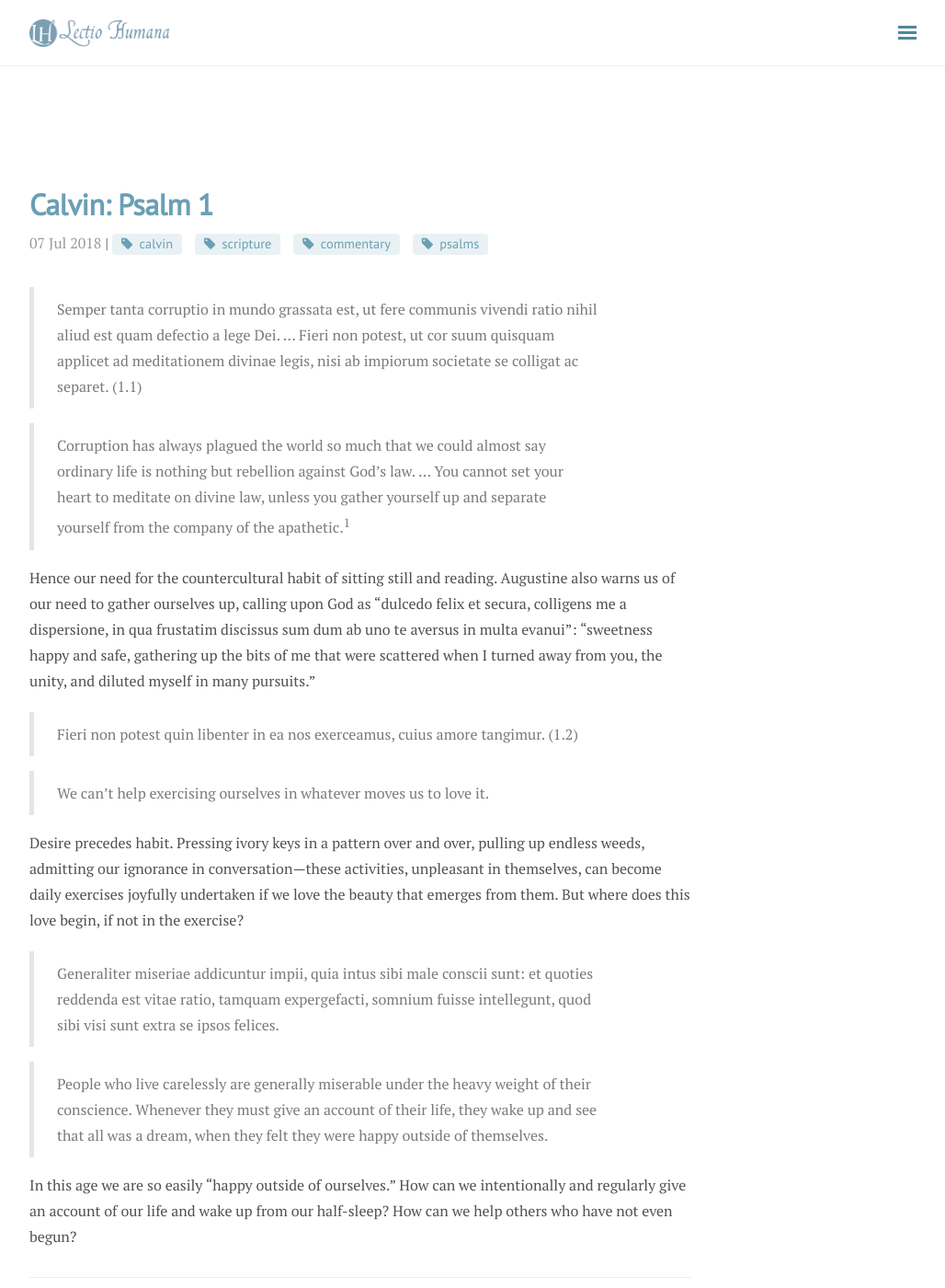
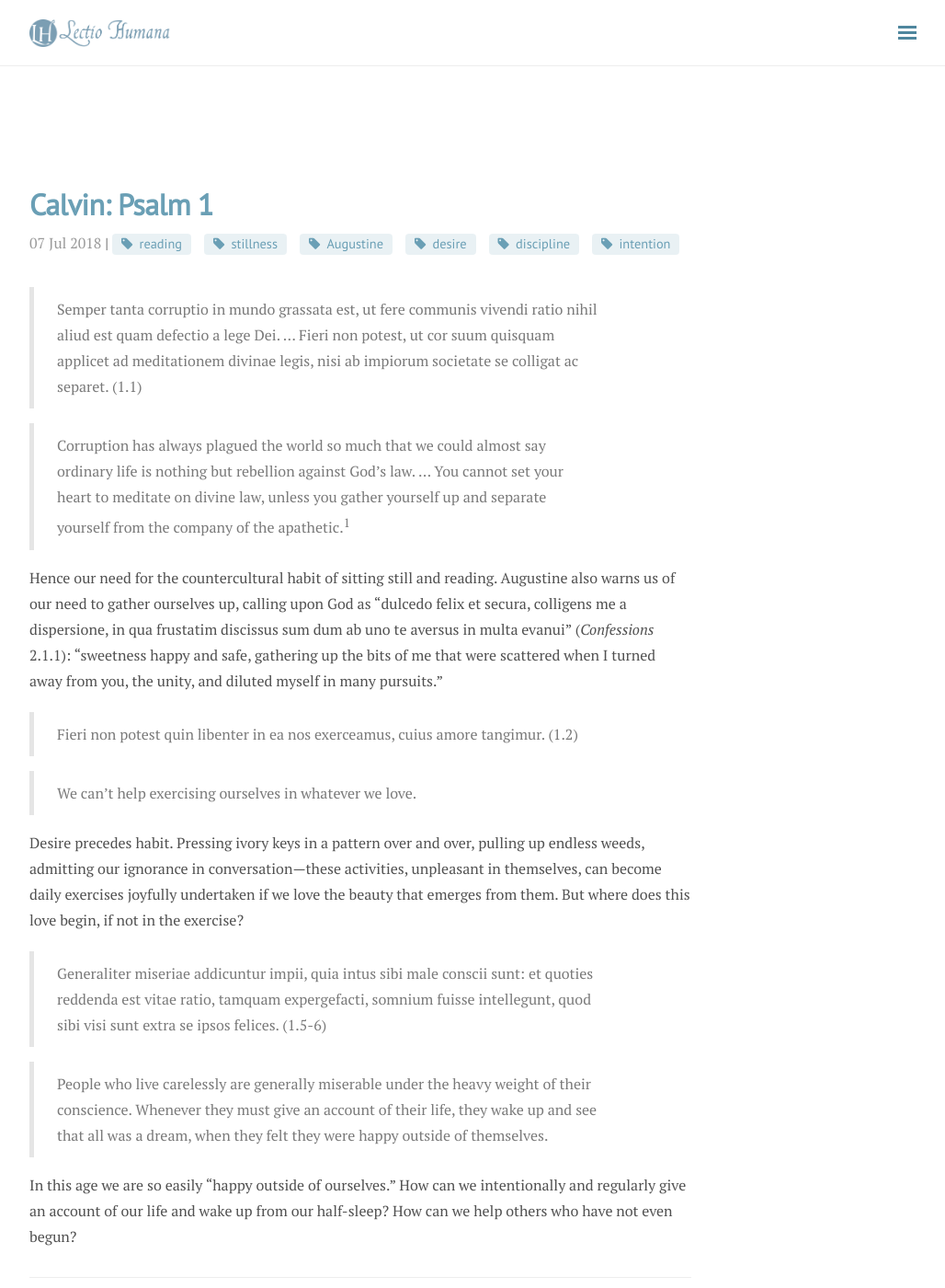
Before and after one commit to fpsvogel/lectiohumana, a Jekyll site: the page built from _posts/2018-07-07-CalvPs001.md, in a window 1280 px wide and 1400 px high. Shown: the whole window at 92% size, without its empty margins (248-1276 px from the left). Built offline with Jekyll 4.4.1, drawn with Linux system fonts in a browser that asks for light colours; nearby versions of some CDN libraries; comment, search, counter and statistics services are not loaded.

Commit message:
set up categories, tags

```diff
--- a/_posts/2018-07-07-CalvPs001.md
+++ b/_posts/2018-07-07-CalvPs001.md
@@ -2,8 +2,8 @@
 layout: post
 title: "Calvin: Psalm 1"
 subtitle: "Break away from the crowd to cultivate better habits."
-category: read
-tags: [calvin, scripture, commentary, psalms]
+category: "Calvin: Psalms"
+tags: [reading, stillness, Augustine, desire, discipline, intention]
 comments: false
 ---
 
@@ -11,15 +11,15 @@ comments: false
 
 > Corruption has always plagued the world so much that we could almost say ordinary life is nothing but rebellion against God's law. ... You cannot set your heart to meditate on divine law, unless you gather yourself up and separate yourself from the company of the apathetic.<sup>1</sup>
 
-Hence our need for the countercultural habit of sitting still and reading. Augustine also warns us of our need to gather ourselves up, calling upon God as "dulcedo felix et secura, colligens me a dispersione, in qua frustatim discissus sum dum ab uno te aversus in multa evanui": "sweetness happy and safe, gathering up the bits of me that were scattered when I turned away from you, the unity, and diluted myself in many pursuits."
+Hence our need for the countercultural habit of sitting still and reading. Augustine also warns us of our need to gather ourselves up, calling upon God as "dulcedo felix et secura, colligens me a dispersione, in qua frustatim discissus sum dum ab uno te aversus in multa evanui" (*Confessions* 2.1.1): "sweetness happy and safe, gathering up the bits of me that were scattered when I turned away from you, the unity, and diluted myself in many pursuits."
 
 > Fieri non potest quin libenter in ea nos exerceamus, cuius amore tangimur. (1.2)
 
-> We can't help exercising ourselves in whatever moves us to love it.
+> We can't help exercising ourselves in whatever we love.
 
 Desire precedes habit. Pressing ivory keys in a pattern over and over, pulling up endless weeds, admitting our ignorance in conversation—these activities, unpleasant in themselves, can become daily exercises joyfully undertaken if we love the beauty that emerges from them. But where does this love begin, if not in the exercise?
 
-> Generaliter miseriae addicuntur impii, quia intus sibi male conscii sunt: et quoties reddenda est vitae ratio, tamquam expergefacti, somnium fuisse intellegunt, quod sibi visi sunt extra se ipsos felices.
+> Generaliter miseriae addicuntur impii, quia intus sibi male conscii sunt: et quoties reddenda est vitae ratio, tamquam expergefacti, somnium fuisse intellegunt, quod sibi visi sunt extra se ipsos felices. (1.5-6)
 
 > People who live carelessly are generally miserable under the heavy weight of their conscience. Whenever they must give an account of their life, they wake up and see that all was a dream, when they felt they were happy outside of themselves.
 
```
Also changed, not shown: _posts/2018-07-08-ErasMar01.01.md (+3 -3 lines), _posts/2018-07-09-ErasMar01.02.md (+2 -2 lines), _posts/2018-07-10-ErasMar01.03.md (+3 -3 lines), _posts/2018-07-11-LipsCons1.01-2.md (+3 -3 lines), _posts/2018-07-18-ErasMar01.04.md (+3 -3 lines).
